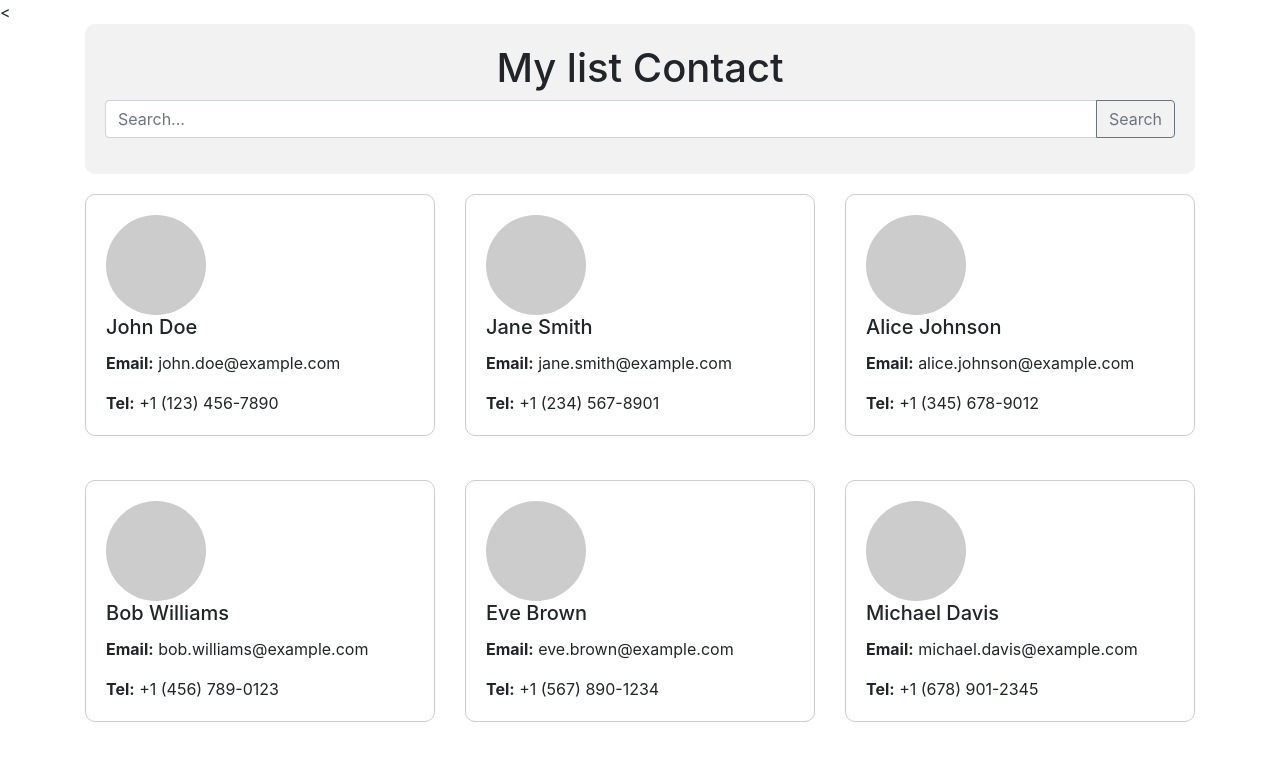
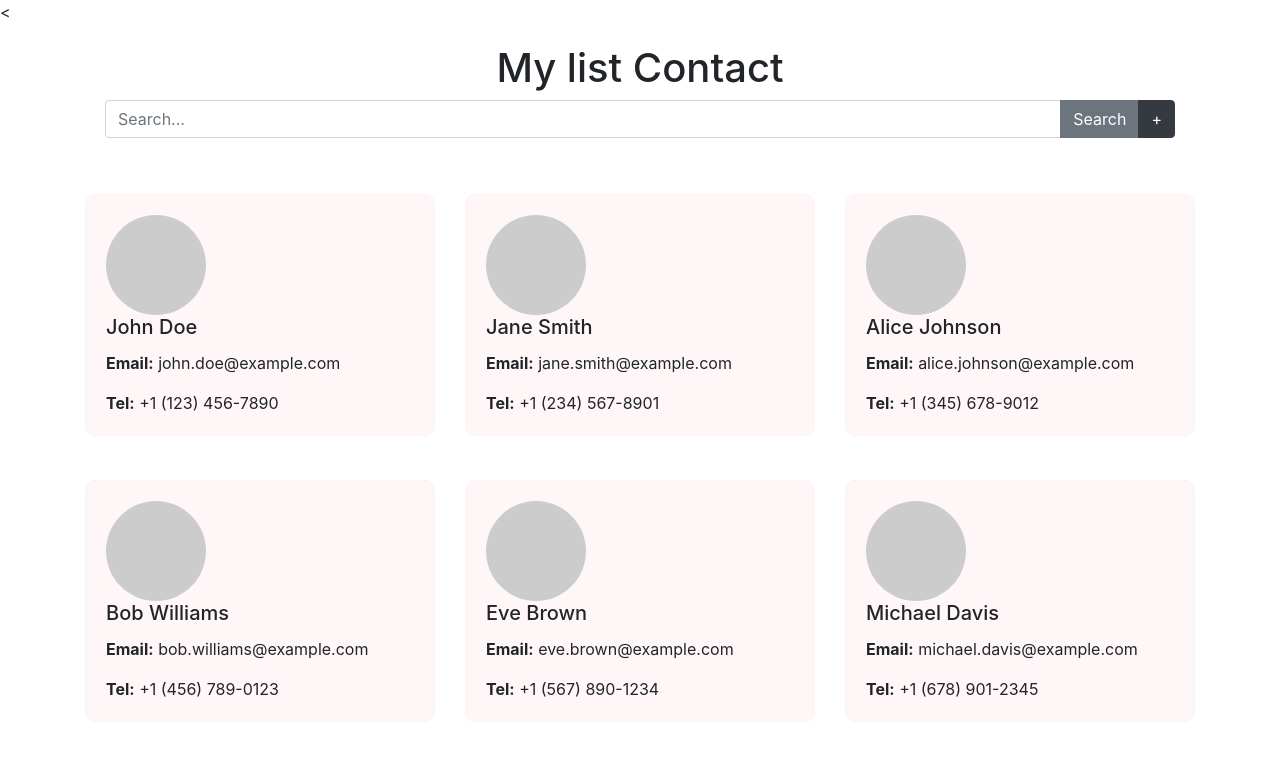
Before and after one commit to chihaboukia/MyContacts-App-Application-de-R-pertoire-de-Contacts, a plain HTML site: page index.html in a window 1280 px wide. Drawn offline with nearby package versions, Linux system fonts and the light colour scheme.

Commit message:
add a button and coloring page wiht css

```diff
--- a/index.html
+++ b/index.html
@@ -15,7 +15,8 @@
       <div class="input-group mb-3">
         <input type="text" class="form-control" placeholder="Search...">
         <div class="input-group-append">
-          <button class="btn btn-outline-secondary" type="button">Search</button>
+          <button class="btn btn-secondary" type="button">Search</button>
+          <button class="btn btn-dark" type="button">+</button>
         </div>
       </div>
     </div>
--- a/style.css
+++ b/style.css
@@ -1,19 +1,21 @@
 body {
     font-family: Arial, sans-serif;
+    background-color: #ffffff;
   }
 
   .header {
-    background-color: #f2f2f2;
     border-radius: 10px;
     padding: 20px;
     margin-bottom: 20px;
   }
 
   .profile-card {
-    border: 1px solid #ccc;
+    border: 1px solid #fcf3f3;
     border-radius: 10px;
     padding: 20px;
     margin-bottom: 20px;
+    background-color: #FFF7F7;
+
   }
 
   .profile-img {
@@ -22,4 +24,6 @@ body {
     background-color: #ccc;
     border-radius: 50%;
     margin-right: 20px;
+    background-size: cover;
+    background-position: center;
   }
```
